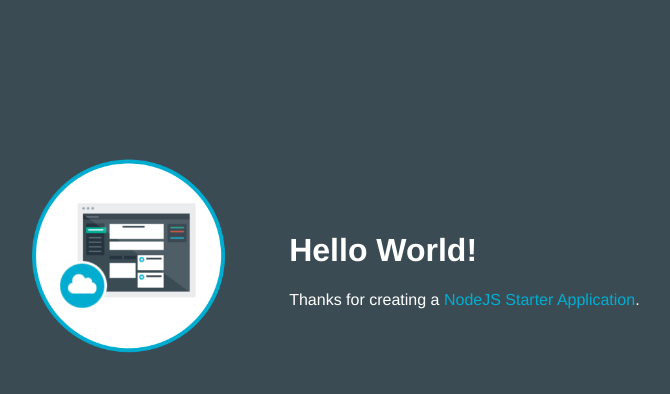
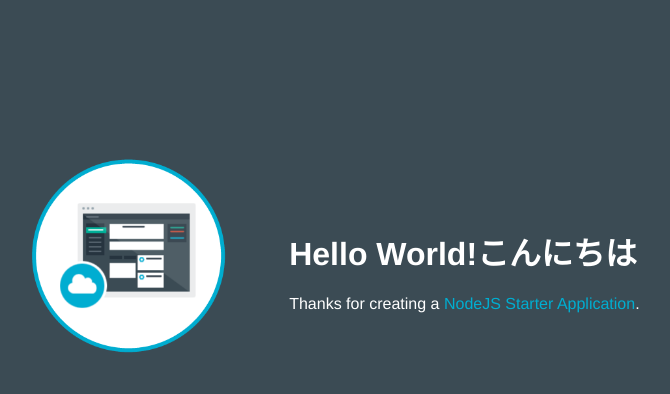
Before and after one commit to tange3421/sotugyougenkyuu-1484664442779, a website: page public/index.html in a window 1280 px wide. Shown: the whole page, without its empty margins (253-923 px from the left). Drawn offline with Linux system fonts and the light colour scheme.

Commit message:
Update index.html

```diff
--- a/public/index.html
+++ b/public/index.html
@@ -16,7 +16,7 @@
           <img class = "newappIcon" src="images/newapp-icon.png">
         </td>
         <td>
-          <h1 id="message">Hello World!</h1>
+          <h1 id="message">Hello World!こんにちは</h1>
           <p class='description'></p> Thanks for creating a <span class = "blue">NodeJS Starter Application</span>.
         </td>
       </tr>
```
